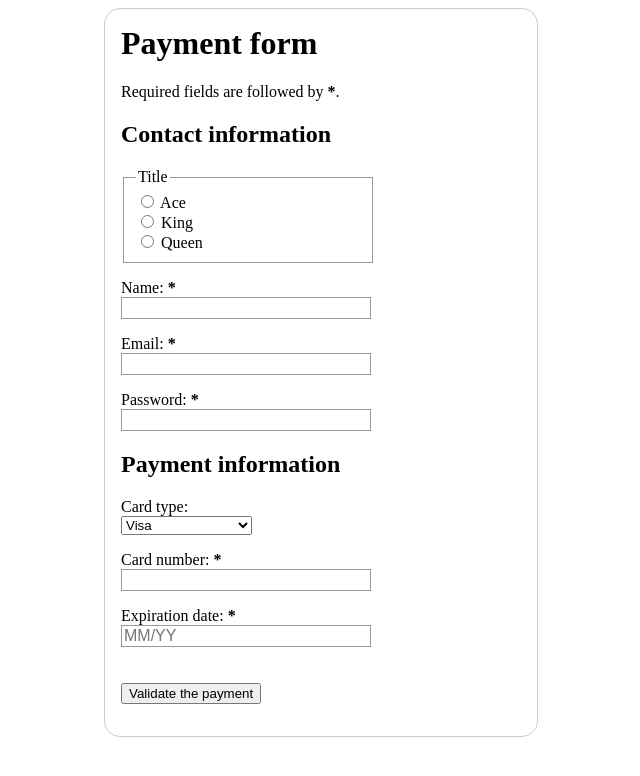
After one commit to danieluxury88/danieluxury.tech, a PHP site: page /complete-form.html in a window 1280 px wide. The commit adds this page. Shown: the top 776 px of the page, without its empty margins (319-959 px from the left). Run offline with PHP 8.4, Linux system fonts and the light colour scheme.

Commit message:
Update page style

```diff
--- /dev/null
+++ b/complete-form.html
@@ -0,0 +1,184 @@
+<!DOCTYPE html>
+<html lang="en">
+<head>
+    <meta charset="UTF-8">
+    <meta name="viewport" content="width=device-width, initial-scale=1.0">
+    <title>Form</title>
+</head>
+<body>
+    <form action="">
+        <h1>Payment form</h1>
+<p>
+  Required fields are followed by
+  <strong><span aria-label="required">*</span></strong>.
+</p>
+
+<section>
+    <h2>Contact information</h2>
+    <fieldset>
+      <legend>Title</legend>
+      <ul>
+        <li>
+          <label for="title_1">
+            <input type="radio" id="title_1" name="title" value="A" />
+            Ace
+          </label>
+        </li>
+        <li>
+          <label for="title_2">
+            <input type="radio" id="title_2" name="title" value="K" />
+            King
+          </label>
+        </li>
+        <li>
+          <label for="title_3">
+            <input type="radio" id="title_3" name="title" value="Q" />
+            Queen
+          </label>
+        </li>
+      </ul>
+    </fieldset>
+    <p>
+      <label for="name">
+        <span>Name: </span>
+        <strong><span aria-label="required">*</span></strong>
+      </label>
+      <input type="text" id="name" name="username" required />
+    </p>
+    <p>
+      <label for="mail">
+        <span>Email: </span>
+        <strong><span aria-label="required">*</span></strong>
+      </label>
+      <input type="email" id="mail" name="usermail" required />
+    </p>
+    <p>
+      <label for="pwd">
+        <span>Password: </span>
+        <strong><span aria-label="required">*</span></strong>
+      </label>
+      <input type="password" id="pwd" name="password" required />
+    </p>
+  </section>
+
+  <section>
+    <h2>Payment information</h2>
+    <p>
+      <label for="card">
+        <span>Card type:</span>
+      </label>
+      <select id="card" name="usercard">
+        <option value="visa">Visa</option>
+        <option value="mc">Mastercard</option>
+        <option value="amex">American Express</option>
+      </select>
+    </p>
+    <p>
+      <label for="number">
+        <span>Card number:</span>
+        <strong><span aria-label="required">*</span></strong>
+      </label>
+      <input type="tel" id="number" name="cardnumber" required />
+    </p>
+    <p>
+      <label for="expiration">
+        <span>Expiration date:</span>
+        <strong><span aria-label="required">*</span></strong>
+      </label>
+      <input
+        type="text"
+        id="expiration"
+        required
+        placeholder="MM/YY"
+        pattern="^(0[1-9]|1[0-2])\/([0-9]{2})$" />
+    </p>
+  </section>
+
+  <section>
+    <p>
+      <button type="submit">Validate the payment</button>
+    </p>
+  </section>
+    </form>
+
+    <style>
+        h1 {
+            margin-top: 0;
+          }
+
+          ul {
+            margin: 0;
+            padding: 0;
+            list-style: none;
+          }
+
+          form {
+            margin: 0 auto;
+            width: 400px;
+            padding: 1em;
+            border: 1px solid #ccc;
+            border-radius: 1em;
+          }
+
+          div + div {
+            margin-top: 1em;
+          }
+
+          label span {
+            display: inline-block;
+            text-align: right;
+          }
+
+          input,
+          textarea {
+            font: 1em sans-serif;
+            width: 250px;
+            box-sizing: border-box;
+            border: 1px solid #999;
+          }
+
+          input[type="checkbox"],
+          input[type="radio"] {
+            width: auto;
+            border: none;
+          }
+
+          input:focus,
+          textarea:focus {
+            border-color: #000;
+          }
+
+          textarea {
+            vertical-align: top;
+            height: 5em;
+            resize: vertical;
+          }
+
+          fieldset {
+            width: 250px;
+            box-sizing: border-box;
+            border: 1px solid #999;
+          }
+
+          button {
+            margin: 20px 0 0 0;
+          }
+
+          label {
+            position: relative;
+            display: inline-block;
+          }
+
+          p label {
+            width: 100%;
+          }
+
+          label em {
+            position: absolute;
+            right: 5px;
+            top: 20px;
+          }
+
+    </style>
+</body>
+</html>
```
Also changed, not shown: checkbox-styling.html (added, +141 -0 lines), odin-sign-up.html (added, +158 -0 lines), styles.css (+18 -4 lines), theme-os-switcher.html (added, +53 -0 lines), theme-switcher.html (added, +75 -0 lines), neom-lh1uDwaUPPM-unsplash.jpg (added).
